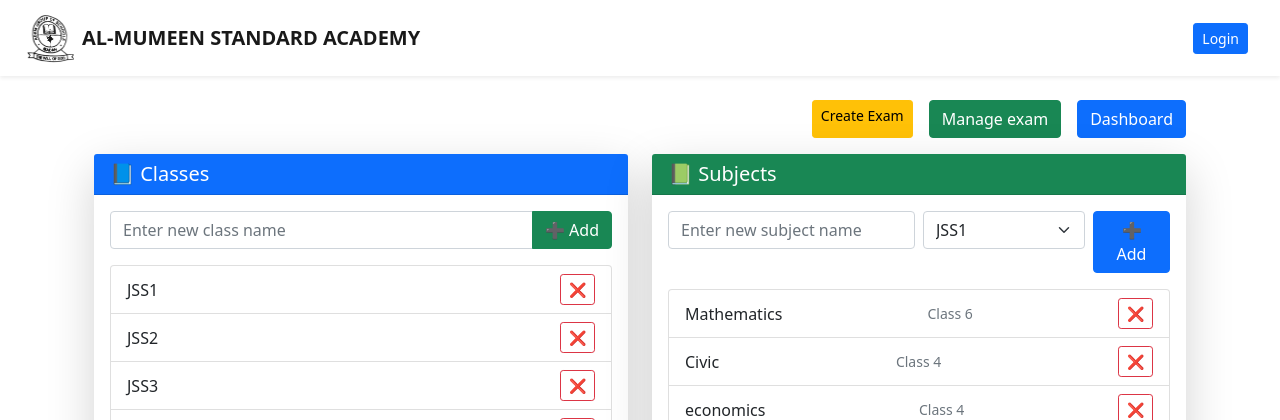
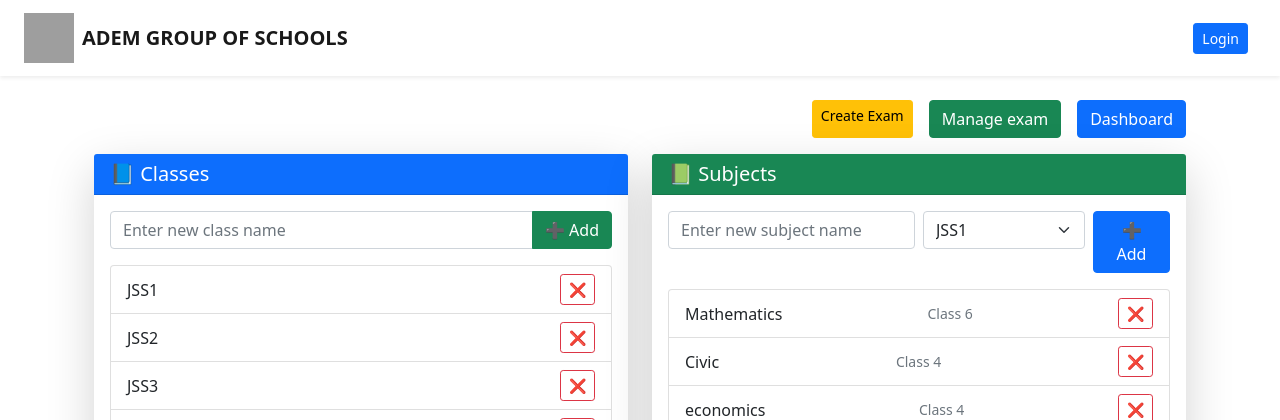
Before and after one commit to techdining01/CBT-Web, a Django app: page /exams/manage/classes-subject/ in a window 1280 px wide. Shown: the top 420 px of the page. Run offline with Django 5.2, Linux system fonts and the light colour scheme; data comes from the database, SQL or seed files in the repository; some libraries are stand-ins or nearby versions; grey boxes are pictures that could not be loaded.

Commit message:
Update base.html

```diff
--- a/templates/base.html
+++ b/templates/base.html
@@ -29,8 +29,8 @@
     <!-- Navbar -->
     <nav class="navbar navbar-expand-lg navbar-light bg-white shadow-sm px-4">
         <a class="navbar-brand d-flex align-items-center" href="#">
-            <img src="/static/images/school_logo2.png" alt="School Logo" width="50" height="50" class="me-2">
-            <span class="fw-bold">AL-MUMEEN STANDARD ACADEMY</span>
+            <img src="/static/images/school_logo2.jpg" alt="School Logo" width="50" height="50" class="me-2">
+            <span class="fw-bold">ADEM GROUP OF SCHOOLS</span>
         </a>
 
         <div class="ms-auto d-flex align-items-center gap-2">
```
